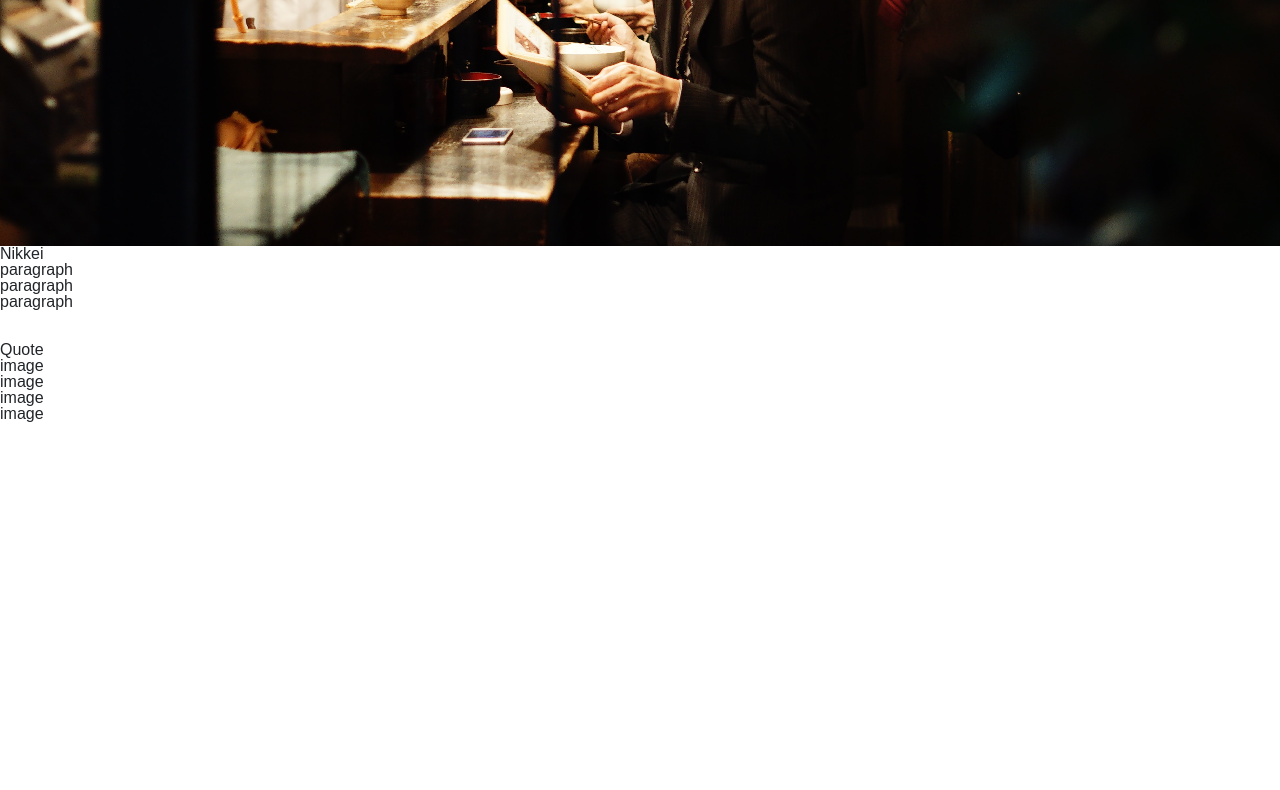
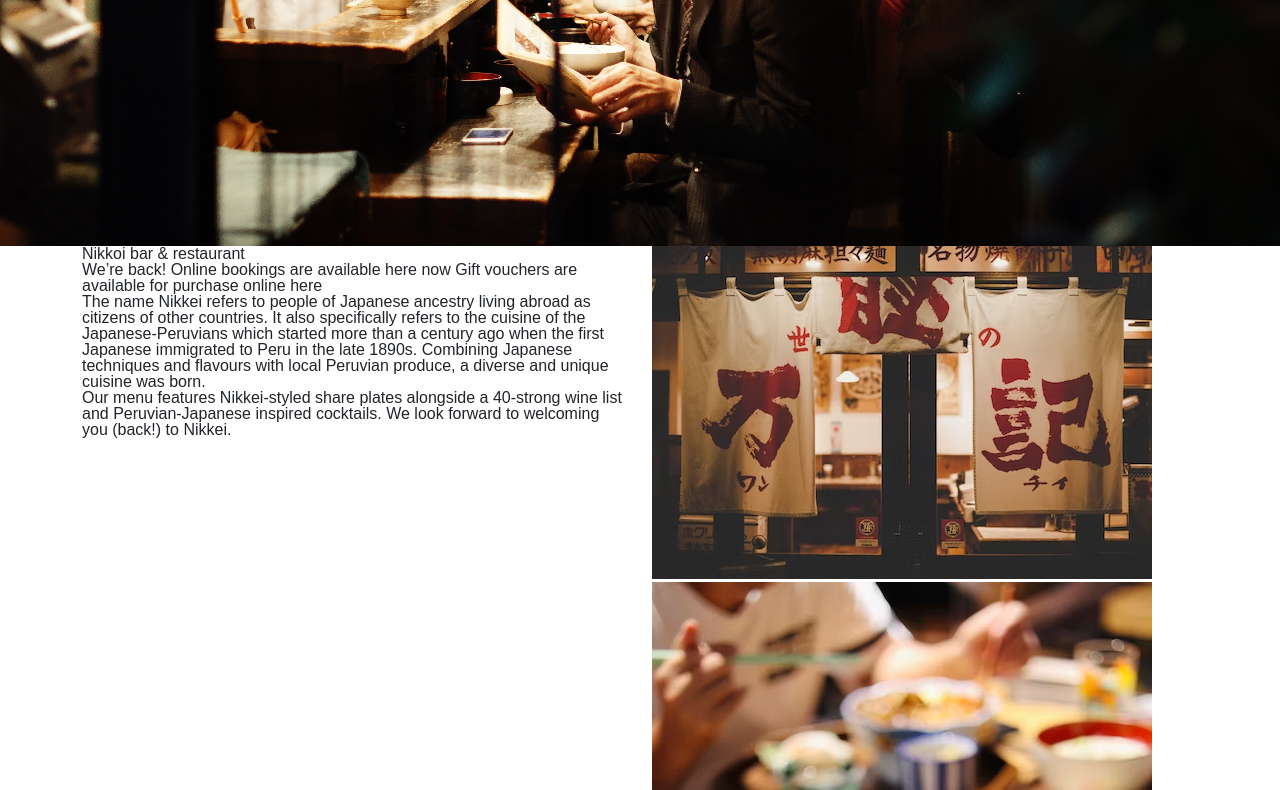
Before and after one commit to Arthur7436/nikkei-bar-restaurant-clone, a plain HTML site: page index.html in a window 1280 px wide. Shown: the part 554-1344 px from the top of the page. Before the commit the page ends 976 px from the top, so only its background shows below. Drawn offline with nearby package versions, Linux system fonts and the light colour scheme.

Commit message:
insert about section with images and info

```diff
--- a/index.html
+++ b/index.html
@@ -84,7 +84,7 @@
       </div>
     </nav>
 <!-- Restaurant label section -->
-<section>
+<section class="container">
   <div class="row">
     <div class="col-4"></div>
     <div class="col-4 nikkoi d-flex justify-content-center align-items-center display-3 text-white border border-light text-uppercase text-center">
@@ -94,43 +94,29 @@
   </div>
 </section>
   </section>
-  <!-- Main information about the restaurant -->
-  <main>
-    <section>
-      <h1>Nikkei</h1>
-      <div>
-        <p>paragraph</p>
-        <p>paragraph</p>
-        <p>paragraph</p>
+  <!-- MAIN SECTION -->
+<div class="container">
+  <div class="row">
+    <!-- About section -->
+    <div class="col">
+      <h2>Nikkoi bar & restaurant</h2>
+      <p>We’re back! Online bookings are available here now
+        Gift vouchers are available for purchase online here</p>
+        <p>The name Nikkei refers to people of Japanese ancestry living abroad as citizens of other countries. It also specifically refers to the cuisine of the Japanese-Peruvians which started more than a century ago when the first Japanese immigrated to Peru in the late 1890s. Combining Japanese techniques and flavours with local Peruvian produce, a diverse and unique cuisine was born.</p>
+        <p>Our menu features Nikkei-styled share plates alongside a 40-strong wine list and Peruvian-Japanese inspired cocktails. We look forward to welcoming you (back!) to Nikkei.</p>
+    </div>
+    <!-- Image section -->
+    <div class="col">
+      <div class="col">
+        <img src="about-1.avif" alt="">
       </div>
-      <div id="main-img">
-        <div id="main-first">
-          <img src="" alt="">
-        </div>
-        <div id="main-second">
-          <img src="" alt="">
-        </div>
+      <div class="col">
+        <img src="about-2.avif" alt="">
       </div>
-    </section>
-  </main>
-  <!-- Quote and image section -->
-  <section>
-    <p>Quote</p>
-    <div>
-      <div>image</div>
-      <div>image</div>
-      <div>image</div>
-      <div>image</div>
     </div>
-  </section>
-  <!-- Social media section -->
-  <section>
+  </div>
+</div>
 
-  </section>
-  <!-- Footer -->
-  <footer>
-
-  </footer>
 
 
 
--- a/style.css
+++ b/style.css
@@ -55,8 +55,8 @@ table {
 @import url();
 
 :root {
-  --bs-navbar-bg: rgb(0,0,0,0.4);
-  --bs-navbar-text: white;
+  --bs-navbar-bg: rgb(0,0,0,0.6);
+  --bs-navbar-text: aquamarine;
 }
 
 body {
@@ -174,6 +174,8 @@ div > ul > li > a:hover {
 
 .nikkoi {
   margin-top: 10%;
-  color: aquamarine !important;
-  background-color: rgb(0,0,0,0.4);
+  color: var(--bs-navbar-text) !important;
+  background-color: rgb(0,0,0,0.6);
 }
+
+/* MAIN SECTION */
```
Also changed, not shown: about-1.avif (added), about-2.avif (added), background.avif (deleted), 1 other file.
